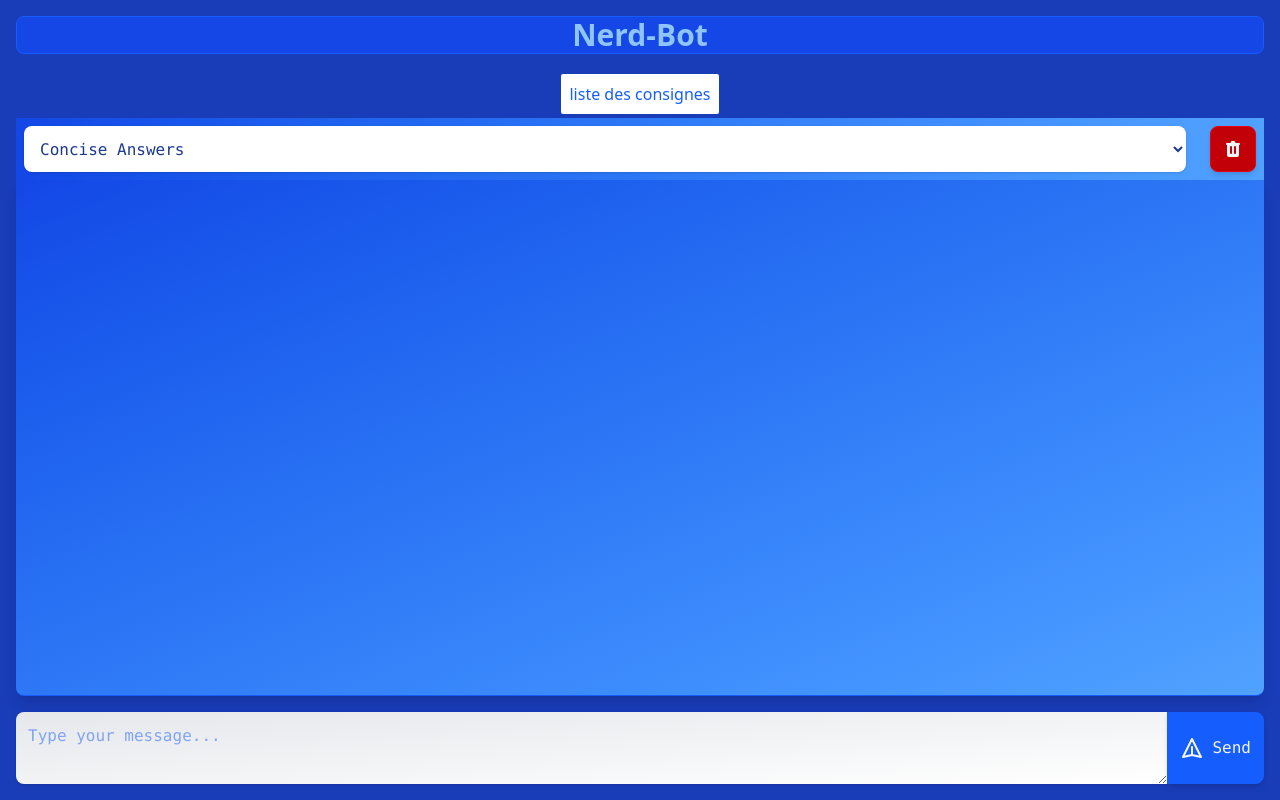
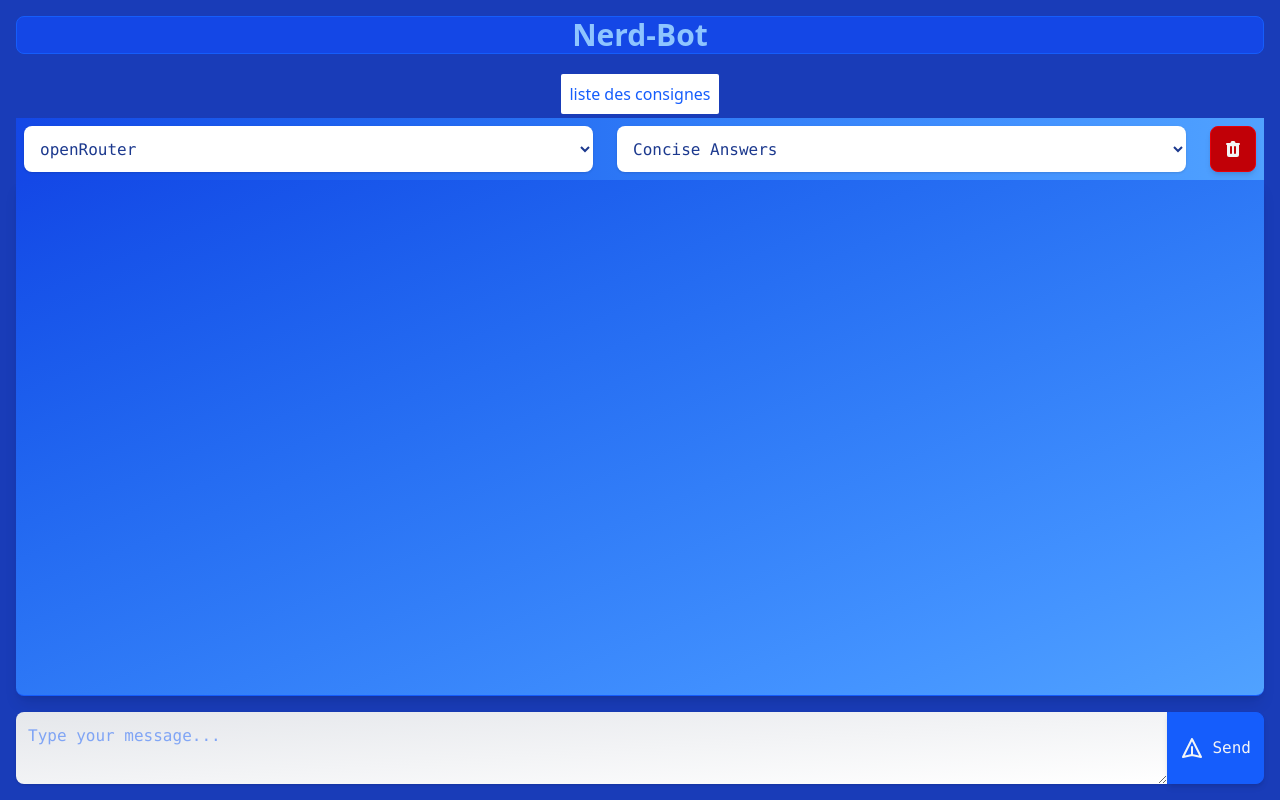
Before and after one commit to fanama/chatbot, a Svelte app: page / in a window 1280 px wide. Built offline with nearby package versions, Linux system fonts and the light colour scheme.

Commit message:
feat : provider

```diff
--- a/src/domain/entities/message.ts
+++ b/src/domain/entities/message.ts
@@ -8,6 +8,7 @@ export interface Input {
   text: string;
   history?: MessageEntity[];
   model?: string;
+  providerName?: string;
 }
 
 export interface Response {
--- a/src/infra/ai/aiProvider.ts
+++ b/src/infra/ai/aiProvider.ts
@@ -6,6 +6,7 @@ import { OpenRouterAI } from "./openRouter";
 
 interface Provider {
   chat: (input: Input) => Promise<Response>;
+  name: string;
 }
 
 export class AIProvider {
@@ -20,7 +21,27 @@ export class AIProvider {
     ];
   }
 
+  getAll() {
+    return this.providers.map((p) => p.name);
+  }
+
   async chat(input: Input): Promise<Response> {
+    try {
+      const provider = this.providers.find(
+        (p) => p.name === input.providerName,
+      );
+      if (provider) {
+        const response = await provider.chat(input);
+        if (response.text.trim() === "") {
+          throw new Error(
+            "Provider returned an empty response." + response.provider,
+          );
+        }
+        return response;
+      }
+    } catch (err) {
+      console.log(input.providerName + " does not exist");
+    }
     for (const provider of this.providers) {
       try {
         const response = await provider.chat(input);
--- a/src/lib/Chatbot.svelte
+++ b/src/lib/Chatbot.svelte
@@ -11,6 +11,8 @@
   $: prompts = $promptStore;
 
   let promptSystem = "";
+  let providers: string[] = [];
+  let provider: string = "";
 
   let history: MessageEntity[] = historyStorage.getAll();
   let input: string = "";
@@ -51,6 +53,7 @@
     const response = await ai.chat({
       text,
       history: [{ sender: "system", text: promptSystem }, ...history],
+      providerName: provider,
     });
 
     // Add AI response to the chat
@@ -70,6 +73,8 @@
   onMount(async () => {
     try {
       promptSystem = prompts[0].text;
+      providers = ai.getAll();
+      provider = providers[0];
     } catch (err) {}
   });
 </script>
@@ -77,6 +82,14 @@
 <div
   class="flex flex-row bg-gradient-to-r from-blue-700 to-blue-400 p-2 gap-6 w-full"
 >
+  <select
+    bind:value={provider}
+    class="w-full h-full p-3 rounded-lg shadow-sm focus:outline-none focus:ring-2 focus:ring-blue-500 bg-white text-blue-900 font-mono"
+  >
+    {#each providers as provider}
+      <option value={provider}>{provider}</option>
+    {/each}
+  </select>
   <select
     bind:value={promptSystem}
     class="w-full h-full p-3 rounded-lg shadow-sm focus:outline-none focus:ring-2 focus:ring-blue-500 bg-white text-blue-900 font-mono"
```
